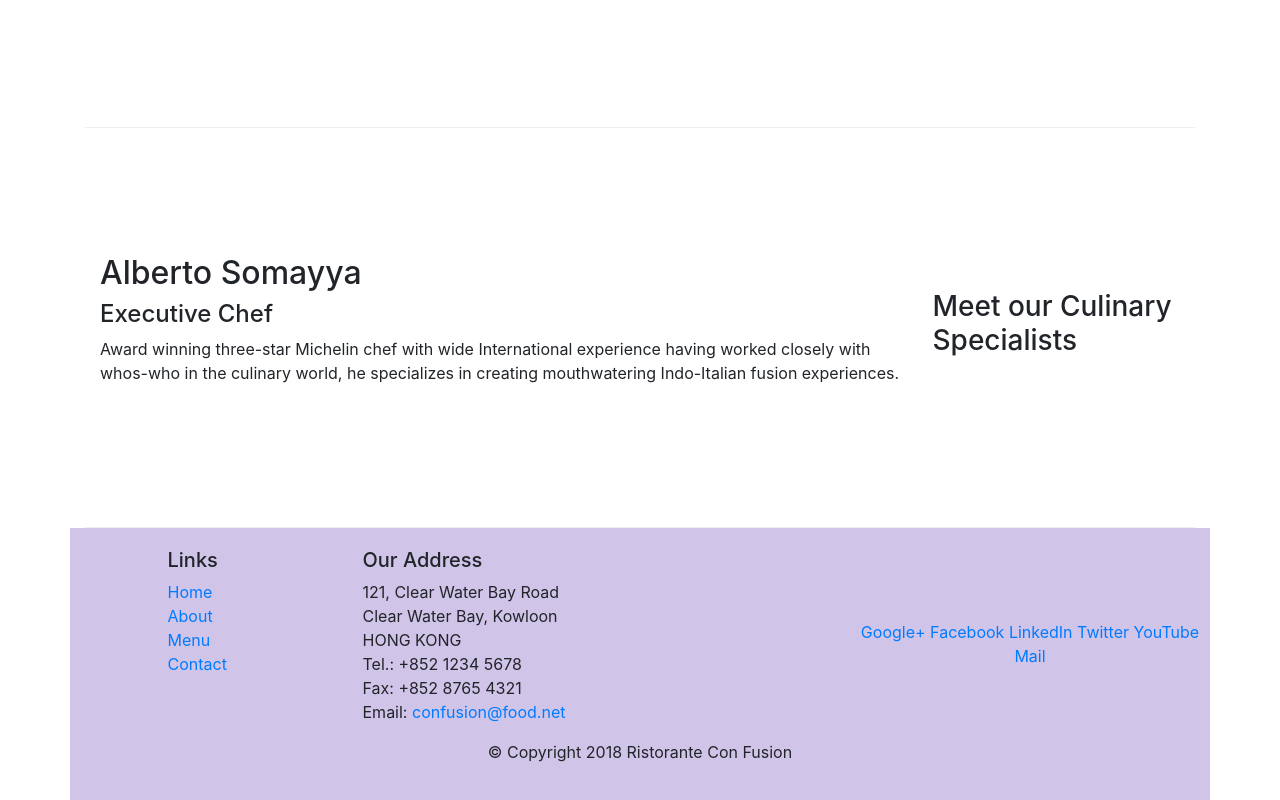
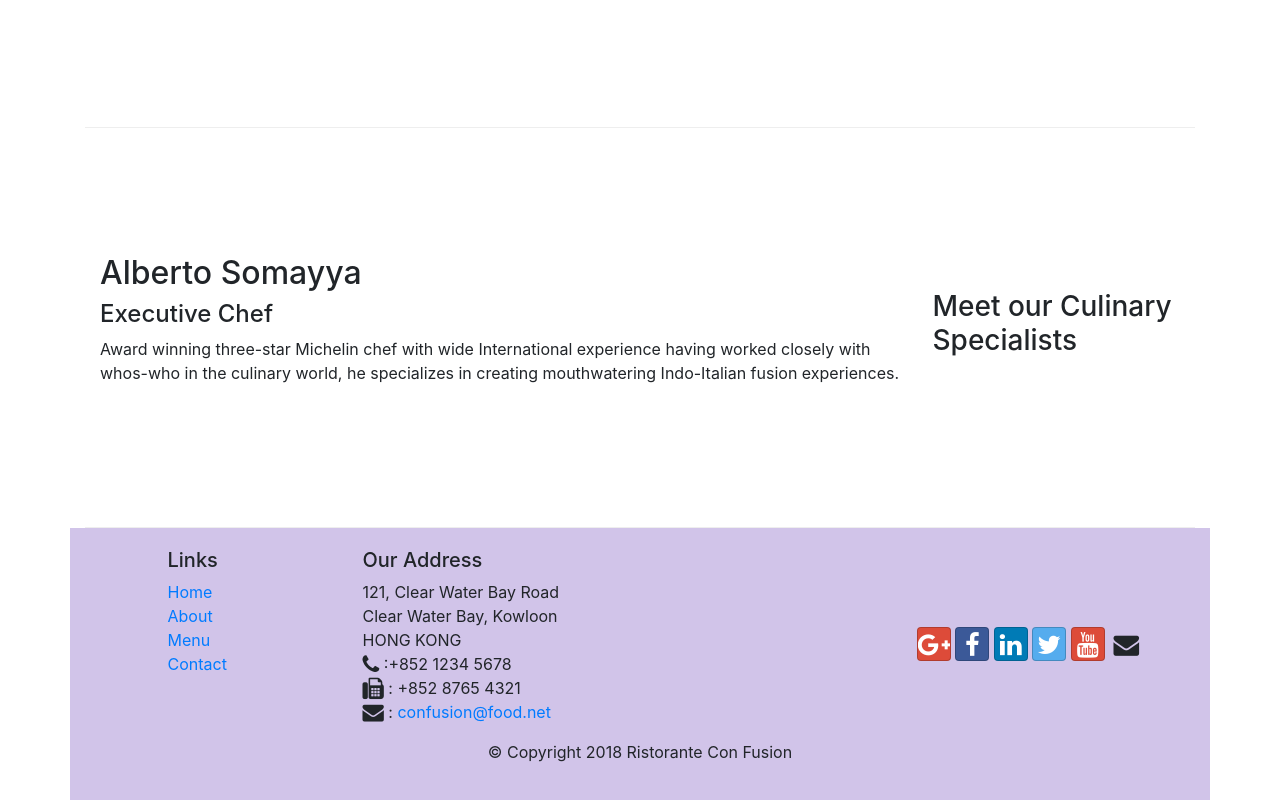
Before and after one commit to khaledbaghdadii/RestaurantWebpage, a website: page index.html in a window 1280 px wide. Shown: the part 1006-1806 px from the top of the page. Drawn offline with nearby package versions, Linux system fonts and the light colour scheme.

Commit message:
Icon Fonts

```diff
--- a/aboutus.html
+++ b/aboutus.html
@@ -11,7 +11,16 @@
       rel="stylesheet"
       href="node_modules/bootstrap/dist/css/bootstrap.min.css"
     />
+
     <link rel="stylesheet" href="css/styles.css" />
+    <link
+      rel="stylesheet"
+      href="node_modules/font-awesome/css/font-awesome.min.css"
+    />
+    <link
+      rel="stylesheet"
+      href="node_modules/bootstrap-social/bootstrap-social.css"
+    />
     <title>Ristorante Con Fusion: About Us</title>
   </head>
 
@@ -30,13 +39,25 @@
         <div class="collabse navbar-collapse" id="Navbar">
           <ul class="navbar-nav mr-auto">
             <li class="nav-item">
-              <a class="nav-link" href="./index.html">Home</a>
+              <a class="nav-link" href="index.html">
+                <span class="fa fa-home"></span> Home</a
+              >
             </li>
             <li class="nav-item active">
-              <a class="nav-link" href="aboutus.html">About</a>
+              <a class="nav-link" href="aboutus.html">
+                <span class="fa fa-info"></span> About</a
+              >
             </li>
-            <li class="nav-item"><a class="nav-link" href="#">Menu</a></li>
-            <li class="nav-item"><a class="nav-link" href="#">Contact</a></li>
+            <li class="nav-item">
+              <a class="nav-link" href="#">
+                <span class="fa fa-list fa-lg"></span> Menu</a
+              >
+            </li>
+            <li class="nav-item">
+              <a class="nav-link" href="#">
+                <span class="fa fa-address-card fa-lg"></span> Contact</a
+              >
+            </li>
           </ul>
         </div>
       </div>
@@ -161,19 +182,42 @@
               121, Clear Water Bay Road<br />
               Clear Water Bay, Kowloon<br />
               HONG KONG<br />
-              Tel.: +852 1234 5678<br />
-              Fax: +852 8765 4321<br />
-              Email: <a href="mailto:confusion@food.net">confusion@food.net</a>
+              <i class="fa fa-phone fa-lg"></i> :+852 1234 5678<br />
+              <i class="fa fa-fax fa-lg"></i> : +852 8765 4321<br />
+              <i class="fa fa-envelope fa-lg"></i> :
+              <a href="mailto:confusion@food.net">confusion@food.net</a>
             </address>
           </div>
           <div class="col-12 col-sm-4 align-self-center">
             <div class="text-center">
-              <a href="http://google.com/+">Google+</a>
-              <a href="http://www.facebook.com/profile.php?id=">Facebook</a>
-              <a href="http://www.linkedin.com/in/">LinkedIn</a>
-              <a href="http://twitter.com/">Twitter</a>
-              <a href="http://youtube.com/">YouTube</a>
-              <a href="mailto:">Mail</a>
+              <a
+                href="http://google.com/+"
+                class="btn btn-social-icon btn-google"
+                ><i class="fa fa-google-plus fa-lg"></i
+              ></a>
+              <a
+                href="http://www.facebook.com/profile.php?id="
+                class="btn btn-social-icon btn-facebook"
+                ><i class="fa fa-facebook fa-lg"></i>
+              </a>
+              <a
+                href="http://www.linkedin.com/in/"
+                class="btn btn-social-icon btn-linkedin"
+                ><i class="fa fa-linkedin fa-lg"></i
+              ></a>
+              <a
+                href="http://twitter.com/"
+                class="btn btn-social-icon btn-twitter"
+                ><i class="fa fa-twitter fa-lg"></i
+              ></a>
+              <a
+                href="http://youtube.com/"
+                class="btn btn-social-icon btn-google"
+                ><i class="fa fa-youtube fa-lg"></i
+              ></a>
+              <a href="mailto:" class="btn btn-social-icon"
+                ><i class="fa fa-envelope fa-lg"></i
+              ></a>
             </div>
           </div>
         </div>
--- a/index.html
+++ b/index.html
@@ -17,6 +17,14 @@
       rel="stylesheet"
       href="css/styles.css"
     />
+    <link
+    rel="stylesheet"
+    href="node_modules/font-awesome/css/font-awesome.min.css"
+  />
+  <link
+    rel="stylesheet"
+    href="node_modules/bootstrap-social/bootstrap-social.css"
+  />
     <title>Ristorante Con Fusion</title>
   </head>
 
@@ -29,10 +37,10 @@
         <a class="navbar-brand" href="#">Ristorante Con Fusion</a>
         <div class="collabse navbar-collapse" id="Navbar">
           <ul class="navbar-nav mr-auto">
-            <li class="nav-item active "><a class="nav-link " href="index.html">Home</a></li>
-            <li class="nav-item"><a class="nav-link " href="aboutus.html">About</a></li>
-            <li class="nav-item"><a class="nav-link " href="#">Menu</a></li>
-            <li class="nav-item"><a class="nav-link " href="#">Contact</a></li>
+            <li class="nav-item active "><a class="nav-link " href="index.html"> <span class="fa fa-home"></span> Home</a></li>
+            <li class="nav-item"><a class="nav-link " href="aboutus.html"> <span class="fa fa-info"></span> About</a></li>
+            <li class="nav-item"><a class="nav-link " href="#"> <span class="fa fa-list fa-lg"></span> Menu</a></li>
+            <li class="nav-item"><a class="nav-link " href="#"> <span class="fa fa-address-card fa-lg"></span> Contact</a></li>
           </ul>
         </div>
 
@@ -119,19 +127,41 @@
               121, Clear Water Bay Road<br />
               Clear Water Bay, Kowloon<br />
               HONG KONG<br />
-              Tel.: +852 1234 5678<br />
-              Fax: +852 8765 4321<br />
-              Email: <a href="mailto:confusion@food.net">confusion@food.net</a>
+              <i class="fa fa-phone fa-lg"></i> :+852 1234 5678<br />
+              <i class="fa fa-fax fa-lg"></i> : +852 8765 4321<br />
+              <i class="fa fa-envelope fa-lg"></i> : <a href="mailto:confusion@food.net">confusion@food.net</a>
             </address>
           </div>
           <div class="col-12 col-sm-4 align-self-center" >
             <div class="text-center">
-              <a href="http://google.com/+">Google+</a>
-              <a href="http://www.facebook.com/profile.php?id=">Facebook</a>
-              <a href="http://www.linkedin.com/in/">LinkedIn</a>
-              <a href="http://twitter.com/">Twitter</a>
-              <a href="http://youtube.com/">YouTube</a>
-              <a href="mailto:">Mail</a>
+              <a
+              href="http://google.com/+"
+              class="btn btn-social-icon btn-google"
+              ><i class="fa fa-google-plus fa-lg"></i
+            ></a>
+            <a
+              href="http://www.facebook.com/profile.php?id="
+              class="btn btn-social-icon btn-facebook"
+              ><i class="fa fa-facebook fa-lg"></i>
+            </a>
+            <a
+              href="http://www.linkedin.com/in/"
+              class="btn btn-social-icon btn-linkedin"
+              ><i class="fa fa-linkedin fa-lg"></i
+            ></a>
+            <a
+              href="http://twitter.com/"
+              class="btn btn-social-icon btn-twitter"
+              ><i class="fa fa-twitter fa-lg"></i
+            ></a>
+            <a
+              href="http://youtube.com/"
+              class="btn btn-social-icon btn-google"
+              ><i class="fa fa-youtube fa-lg"></i
+            ></a>
+            <a href="mailto:" class="btn btn-social-icon"
+              ><i class="fa fa-envelope fa-lg"></i
+            ></a>
             </div>
           </div>
         </div>
--- a/package.json
+++ b/package.json
@@ -15,6 +15,8 @@
   },
   "dependencies": {
     "bootstrap": "^4.5.0",
+    "bootstrap-social": "^5.1.1",
+    "font-awesome": "^4.7.0",
     "jquery": "^3.5.1",
     "popper.js": "^1.16.1"
   }
```
Also changed, not shown: 1 other file.
